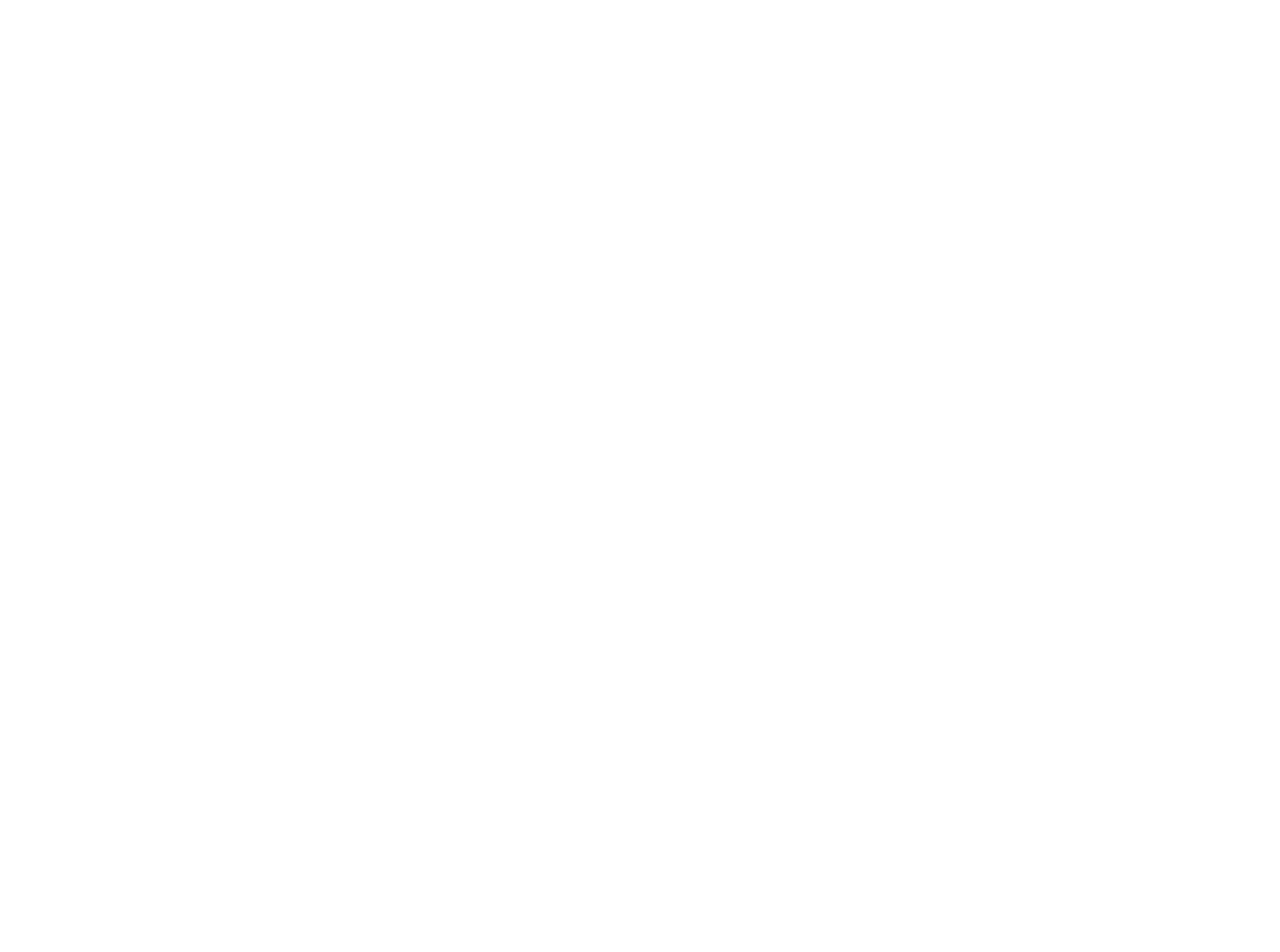
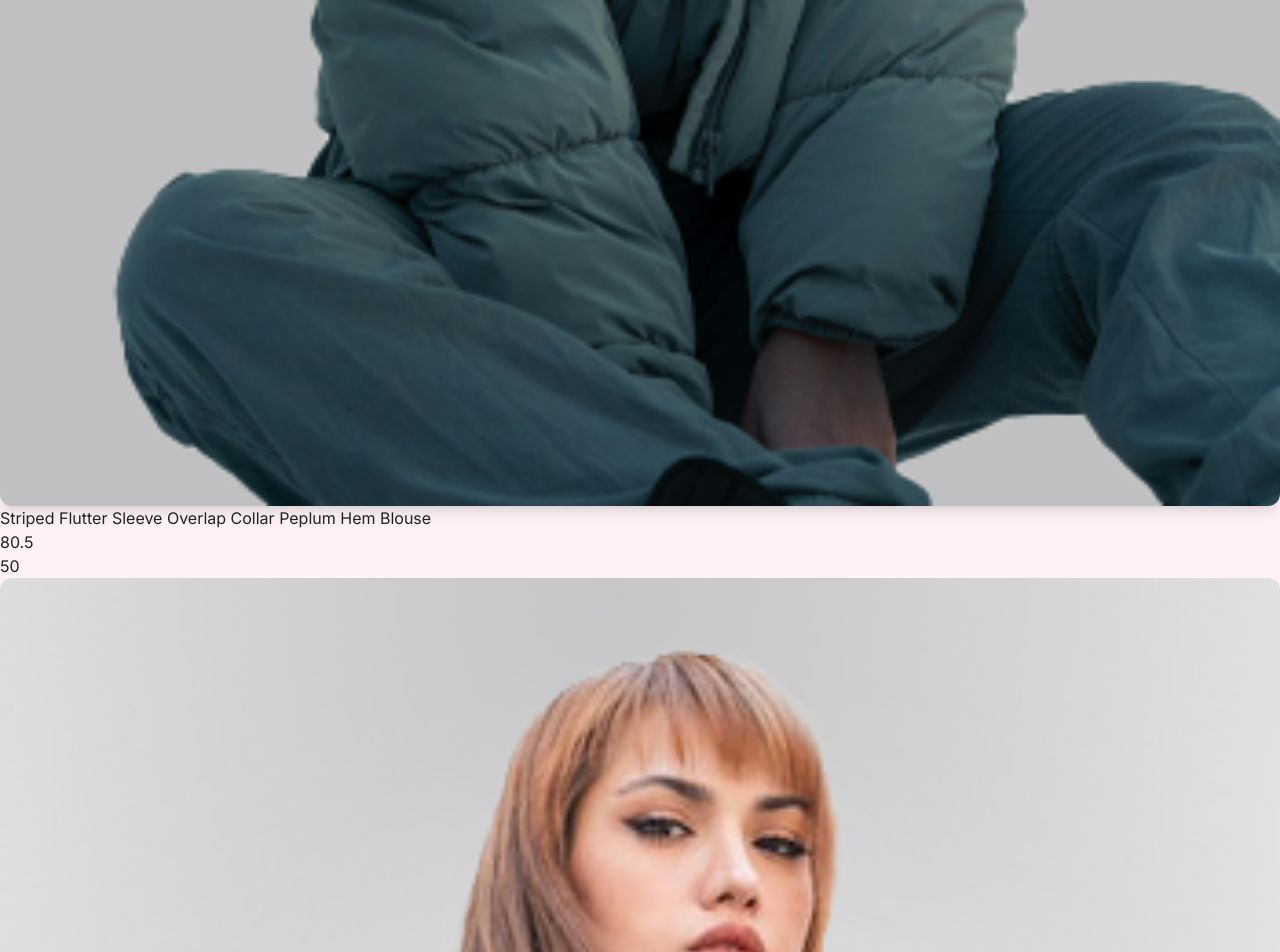
Before and after one commit to olalekanali/Ecommerce-Web-Application, a React (Vite) app: page / in a window 1280 px wide. Shown: the part 1848-2800 px from the top of the page. Before the commit the page ends 1361 px from the top, so only its background shows below. Built offline with nearby package versions, Linux system fonts and the light colour scheme.

Commit message:
adding popular product section

```diff
--- /dev/null
+++ b/src/components/Item.jsx
@@ -0,0 +1,25 @@
+import React from 'react'
+import { FaSearch } from 'react-icons/fa'
+import { Link } from 'react-router-dom'
+
+const Item = ({id, name, image, old_price, new_price}) => {
+  return (
+    <section>
+        <div className='rounded-xl overflow-hidden shadow-lg'>
+            <div className='relative flexCenter group overflow-hidden transition-all duration-100'>
+                <Link to={`product/${id}`} className='h-12 w-12 bg-white rounded-full flexCenter absolute top-1/2 bottom-1/2 !py-2 z-20 scale-0 group-hover:scale-100 transition-all duration-700'><FaSearch classNme="hover:rotate-90 hover:scale-125 transition-all duration-200"/></Link>
+                <img src={image} alt="productImage" className='w-full block object-cover group-hover:scale-110 transition-all duration-1000'/>
+            </div>
+        </div>
+        <div>
+            <h4>{name}</h4>
+            <div>
+                <div>{old_price}</div>
+                <div>{new_price}</div>
+            </div>
+        </div>
+    </section>
+  )
+}
+
+export default Item
--- /dev/null
+++ b/src/components/Popular.jsx
@@ -0,0 +1,22 @@
+import POPULAR from "../assets/popular"
+import Item from "./Item"
+
+
+const Popular = () => {
+  return (
+    <section>
+        <div>
+            <h3>Popular Products</h3>
+            <hr />
+            {/* Container */}
+            <div>
+              {POPULAR.map((item) =>(
+                <Item key={item.id} name={item.name} id={item.id} image={item.image} new_price={item.new_price} old_price={item.old_price} />
+              ))}
+            </div>
+        </div>
+    </section>
+  )
+}
+
+export default Popular
--- a/src/pages/Home.jsx
+++ b/src/pages/Home.jsx
@@ -1,10 +1,12 @@
 import React from 'react'
-import Hero from '../components/Hero' // Adjust path based on your folder structure
+import Hero from '../components/Hero'
+import Popular from '../components/Popular'
 
 const Home = () => {
   return (
     <>
       <Hero />
+      <Popular />
     </>
   )
 }
```
